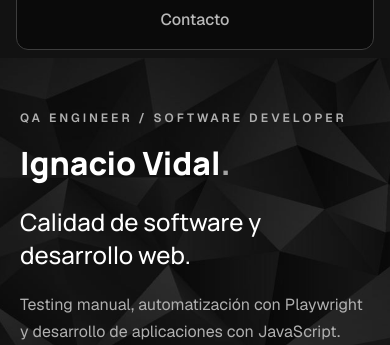
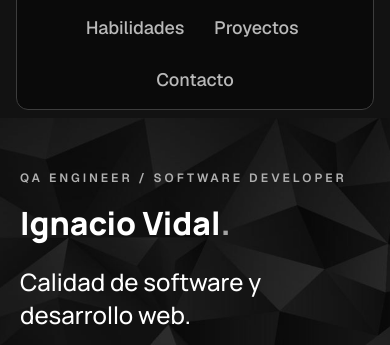
Before and after one commit to ignaci0vidal/portfolio-i.vidal, a plain HTML site: page index.html in a window 390 px wide. Shown: the part 112-457 px from the top of the page. Drawn offline with nearby package versions, Linux system fonts and the light colour scheme.

Commit message:
Balance mobile header navigation and increase link text size

```diff
--- a/css/styles.css
+++ b/css/styles.css
@@ -769,10 +769,21 @@ footer {
     flex-wrap: wrap;
     justify-content: center;
     align-items: center;
-    gap: 0 16px;
+    gap: 8px 24px;
 
     padding: 0;
     margin: 0;
+  }
+
+  header nav li {
+    flex: 0 0 calc((100% - 48px) / 3);
+    text-align: center;
+  }
+
+  header nav a {
+    justify-content: center;
+    width: 100%;
+    font-size: 18px;
   }
 
   /* Selector de idioma */
@@ -799,7 +810,7 @@ footer {
   }
 
   header nav a {
-    font-size: 16px;
+    font-size: 18px;
     white-space: nowrap;
   }
 
@@ -810,7 +821,7 @@ footer {
   header nav ul {
     flex-wrap: wrap;
     justify-content: center;
-    gap: 0 6px;
+    gap: 8px 24px;
   }
   /* Portada móvil */
 
@@ -921,11 +932,11 @@ footer {
   }
 
   header nav ul {
-    gap: 0 6px;
+    gap: 8px 24px;
   }
 
   header nav a {
-    font-size: 16px;
+    font-size: 17px;
   }
 
   /* Secciones */
```
